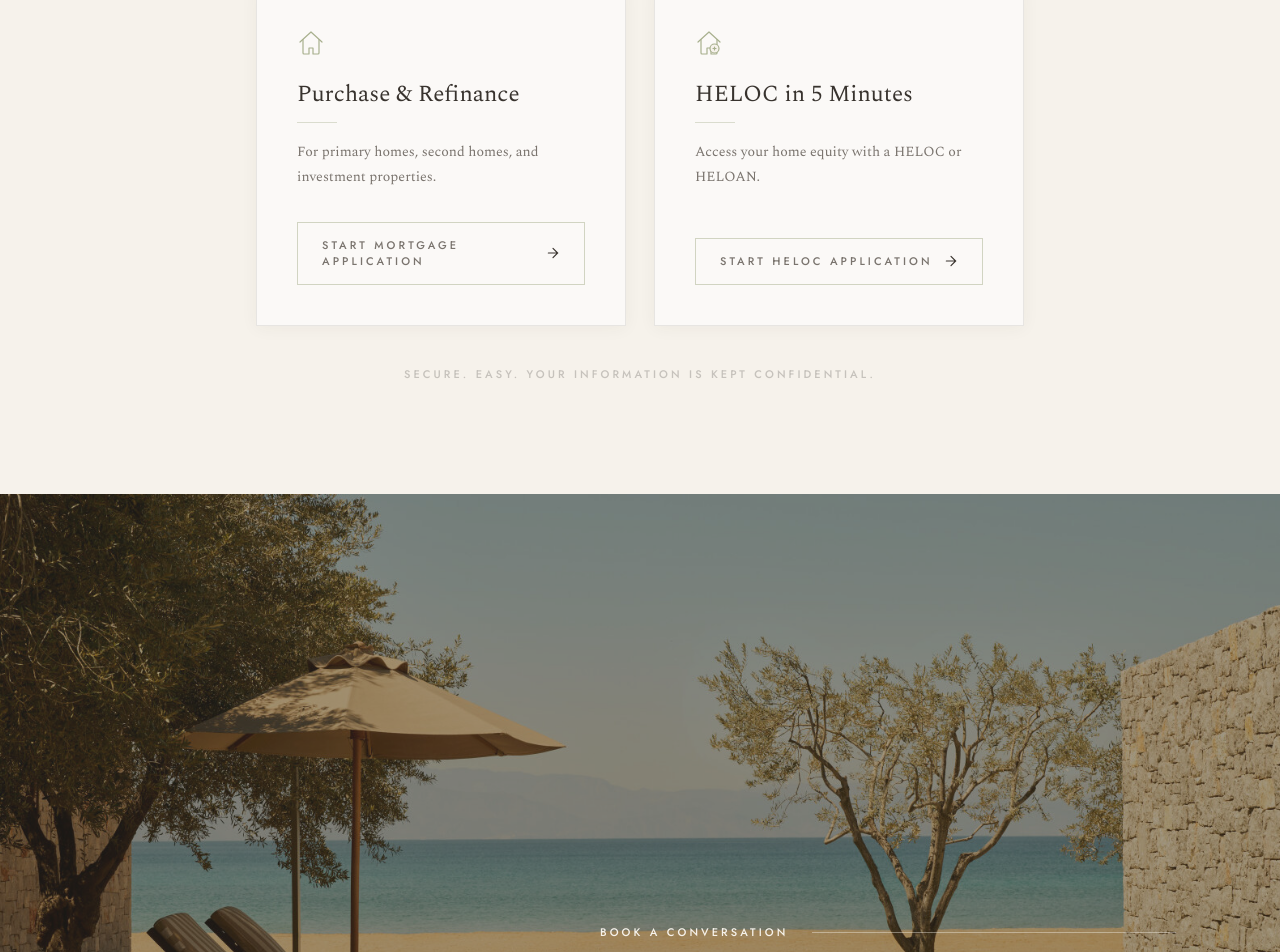
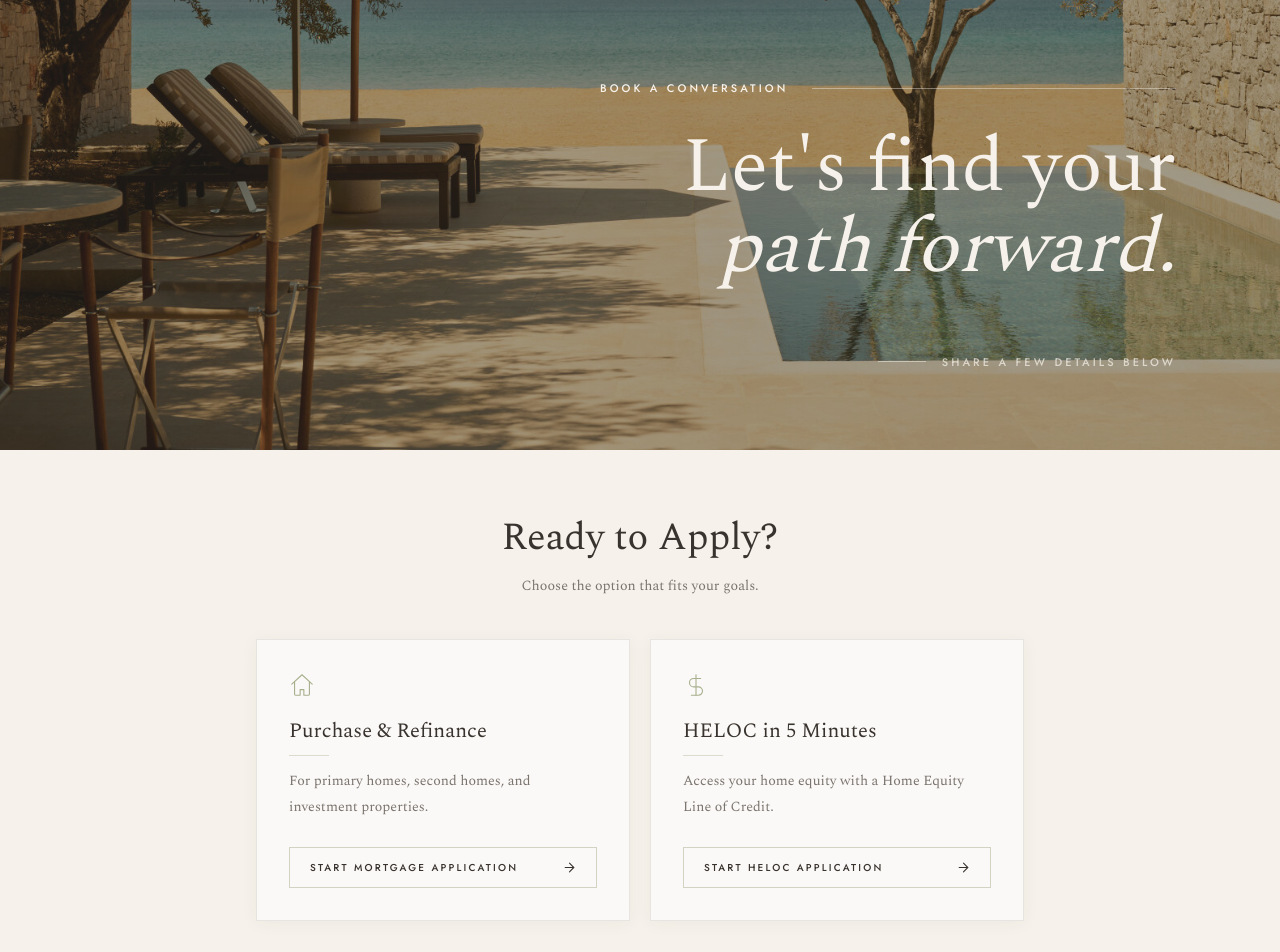
Before and after one commit to jenncko/koast-capital, a Next.js app: page / in a window 1280 px wide. Shown: the part 3840-4792 px from the top of the page. Built offline with nearby package versions, Linux system fonts and the light colour scheme.

Commit message:
Refine Ready to Apply section: reposition, reduce padding, update copy and icons

```diff
--- a/app/page.tsx
+++ b/app/page.tsx
@@ -4,7 +4,6 @@ import AboutMe from '@/components/AboutMe'
 import FundedLoans from '@/components/FundedLoans'
 import LoanPrograms from '@/components/LoanPrograms'
 import ClientReviews from '@/components/ClientReviews'
-import ReadyToApply from '@/components/ReadyToApply'
 import BookConsultation from '@/components/BookConsultation'
 import Footer from '@/components/Footer'
 import ScrollToTop from '@/components/ScrollToTop'
@@ -18,7 +17,6 @@ export default function Home() {
       <FundedLoans />
       <LoanPrograms />
       <ClientReviews />
-      <ReadyToApply />
       <BookConsultation />
       <Footer />
       <ScrollToTop />
--- a/components/BookConsultation.tsx
+++ b/components/BookConsultation.tsx
@@ -1,6 +1,7 @@
 'use client'
 
 import Image from 'next/image'
+import ReadyToApply from '@/components/ReadyToApply'
 import { useRef, useState, useEffect } from 'react'
 import { motion, AnimatePresence } from 'framer-motion'
 
@@ -124,6 +125,8 @@ export default function BookConsultation() {
         </motion.div>
         </div>
       </div>
+
+      <ReadyToApply />
 
       {/* ── Content ── */}
       <div className="mx-auto px-8 lg:px-16 pb-32" style={{ maxWidth: '1200px' }}>
--- a/components/ReadyToApply.tsx
+++ b/components/ReadyToApply.tsx
@@ -5,7 +5,7 @@ import { motion } from 'framer-motion'
 const cards = [
   {
     icon: (
-      <svg width="28" height="28" viewBox="0 0 28 28" fill="none" stroke="#A8B08E" strokeWidth="1.2" strokeLinecap="round" strokeLinejoin="round">
+      <svg width="26" height="26" viewBox="0 0 28 28" fill="none" stroke="#A8B08E" strokeWidth="1.2" strokeLinecap="round" strokeLinejoin="round">
         <path d="M3 13L14 3l11 10" />
         <path d="M6 10.5V24a1 1 0 001 1h5v-6h4v6h5a1 1 0 001-1V10.5" />
       </svg>
@@ -17,15 +17,13 @@ const cards = [
   },
   {
     icon: (
-      <svg width="28" height="28" viewBox="0 0 28 28" fill="none" stroke="#A8B08E" strokeWidth="1.2" strokeLinecap="round" strokeLinejoin="round">
-        <path d="M3 13L14 3l11 10" />
-        <path d="M6 10.5V24a1 1 0 001 1h5v-6h4v6h5a1 1 0 001-1V10.5" />
-        <circle cx="19.5" cy="19.5" r="4.5" fill="#F6F2EB" stroke="#A8B08E" strokeWidth="1.2" />
-        <path d="M18 19.5h3M19.5 18v3" />
+      <svg width="26" height="26" viewBox="0 0 28 28" fill="none" stroke="#A8B08E" strokeWidth="1.2" strokeLinecap="round" strokeLinejoin="round">
+        <line x1="14" y1="3" x2="14" y2="25" />
+        <path d="M19 7H11.5a4.5 4.5 0 000 9h5a4.5 4.5 0 010 9H9" />
       </svg>
     ),
     title: 'HELOC in 5 Minutes',
-    description: 'Access your home equity with a HELOC or HELOAN.',
+    description: 'Access your home equity with a Home Equity Line of Credit.',
     buttonLabel: 'Start HELOC Application',
     href: 'https://heloc.luminlending.com/account/heloc/register?referrer=af6dcf7d-0404-4773-babc-86037f37a537',
   },
@@ -33,7 +31,7 @@ const cards = [
 
 export default function ReadyToApply() {
   return (
-    <section id="apply" className="py-20 lg:py-28" style={{ backgroundColor: '#F6F2EB' }}>
+    <section id="apply" className="py-12 lg:py-16" style={{ backgroundColor: '#F6F2EB' }}>
       <div className="container-xl">
 
         {/* Header */}
@@ -42,25 +40,24 @@ export default function ReadyToApply() {
           whileInView={{ opacity: 1, y: 0 }}
           viewport={{ once: true, amount: 0.3 }}
           transition={{ duration: 0.9, ease: [0.22, 1, 0.36, 1] }}
-          className="text-center mb-12 lg:mb-16"
+          className="text-center mb-10"
         >
-          <p className="eyebrow mb-5">Online Application</p>
           <h2
-            className="font-serif font-light text-charcoal leading-tight mb-4"
-            style={{ fontSize: 'clamp(30px, 3.5vw, 48px)' }}
+            className="font-serif font-light text-charcoal leading-tight mb-3"
+            style={{ fontSize: 'clamp(28px, 3vw, 44px)' }}
           >
             Ready to Apply?
           </h2>
           <p
             className="font-serif font-light text-mid mx-auto"
-            style={{ fontSize: 'clamp(15px, 1.2vw, 17px)', lineHeight: '1.75', maxWidth: '480px' }}
+            style={{ fontSize: 'clamp(14px, 1.1vw, 16px)', lineHeight: '1.75', maxWidth: '420px' }}
           >
-            Choose the option that fits your goals. You can start your application online anytime.
+            Choose the option that fits your goals.
           </p>
         </motion.div>
 
         {/* Cards */}
-        <div className="grid md:grid-cols-2 gap-5 lg:gap-7 max-w-3xl mx-auto">
+        <div className="grid md:grid-cols-2 gap-5 max-w-3xl mx-auto">
           {cards.map((card, i) => (
             <motion.div
               key={card.title}
@@ -68,26 +65,26 @@ export default function ReadyToApply() {
               whileInView={{ opacity: 1, y: 0 }}
               viewport={{ once: true, amount: 0.2 }}
               transition={{ duration: 0.8, delay: i * 0.12, ease: [0.22, 1, 0.36, 1] }}
-              className="flex flex-col p-8 lg:p-10 border border-charcoal/10 bg-white/60"
+              className="flex flex-col p-7 lg:p-8 border border-charcoal/10 bg-white/60"
               style={{ boxShadow: '0 2px 16px rgba(56,51,46,0.05)' }}
             >
               {/* Icon */}
-              <div className="mb-6">{card.icon}</div>
+              <div className="mb-5">{card.icon}</div>
 
               {/* Title */}
               <h3
                 className="font-serif font-light text-charcoal leading-tight mb-3"
-                style={{ fontSize: 'clamp(20px, 1.8vw, 26px)' }}
+                style={{ fontSize: 'clamp(19px, 1.6vw, 24px)' }}
               >
                 {card.title}
               </h3>
 
               {/* Divider */}
-              <div className="w-10 h-px bg-sage/40 mb-4" />
+              <div className="w-10 h-px bg-sage/40 mb-3" />
 
               {/* Description */}
               <p
-                className="font-serif font-light text-mid flex-1 mb-8"
+                className="font-serif font-light text-mid flex-1 mb-7"
                 style={{ fontSize: '14px', lineHeight: '1.8' }}
               >
                 {card.description}
@@ -98,13 +95,18 @@ export default function ReadyToApply() {
                 href={card.href}
                 target="_blank"
                 rel="noopener noreferrer"
-                className="group w-full flex items-center justify-between px-6 py-3.5 border border-sage/50 text-charcoal hover:bg-sage hover:border-sage hover:text-cream transition-all duration-300"
+                className="group w-full flex items-center justify-between px-5 py-3 border border-sage/50 text-charcoal hover:bg-sage hover:border-sage hover:text-cream transition-all duration-300"
               >
-                <span className="eyebrow">{card.buttonLabel}</span>
+                <span
+                  className="font-sans font-medium uppercase tracking-[0.22em] whitespace-nowrap"
+                  style={{ fontSize: '10px' }}
+                >
+                  {card.buttonLabel}
+                </span>
                 <svg
-                  width="14" height="14" viewBox="0 0 12 12" fill="none"
+                  width="13" height="13" viewBox="0 0 12 12" fill="none"
                   stroke="currentColor" strokeWidth="1" strokeLinecap="round"
-                  className="flex-shrink-0 group-hover:translate-x-0.5 transition-transform duration-300"
+                  className="flex-shrink-0 ml-3 group-hover:translate-x-0.5 transition-transform duration-300"
                 >
                   <path d="M2 6h8M6 2l4 4-4 4" />
                 </svg>
@@ -119,7 +121,7 @@ export default function ReadyToApply() {
           whileInView={{ opacity: 1 }}
           viewport={{ once: true, amount: 0.5 }}
           transition={{ duration: 0.8, delay: 0.3 }}
-          className="eyebrow text-charcoal/25 text-center mt-10"
+          className="eyebrow text-charcoal/25 text-center mt-8"
         >
           Secure. Easy. Your information is kept confidential.
         </motion.p>
```
